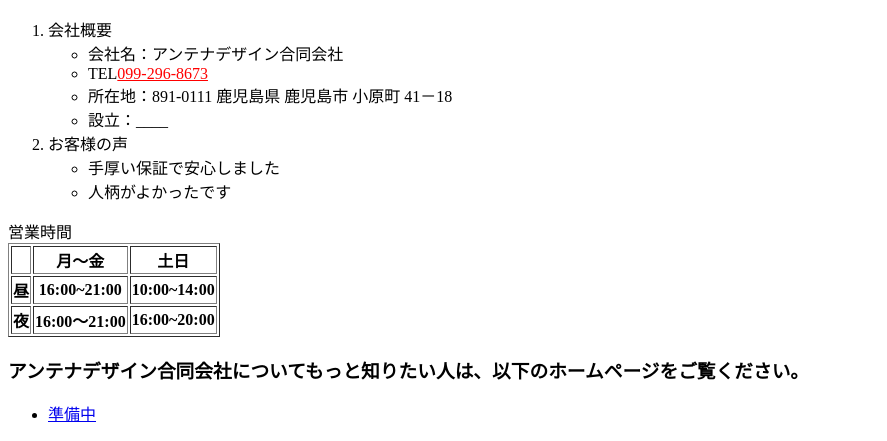
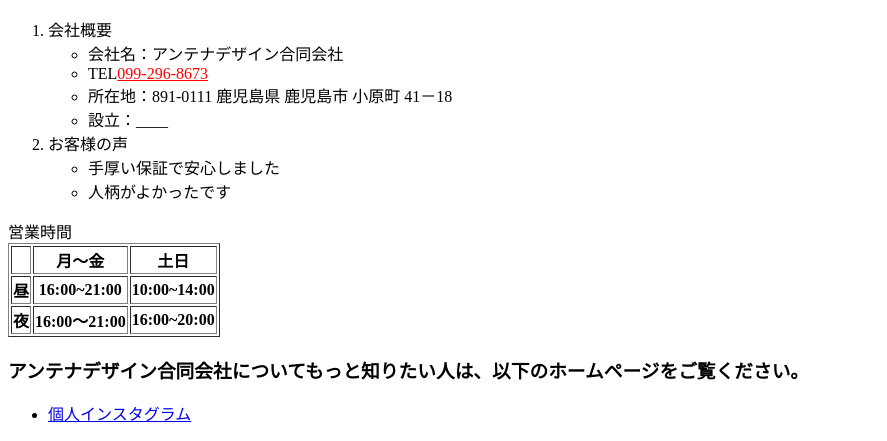
Before and after one commit to AntennaDesign/Antenna-Design, a plain HTML site: page index.html in a window 1280 px wide. Shown: the part 588-1029 px from the top of the page, without its empty margins (0-887 px from the left). Drawn offline with Linux system fonts and the light colour scheme.

Commit message:
Update index.html

```diff
--- a/index.html
+++ b/index.html
@@ -48,7 +48,7 @@
 
 <h3>アンテナデザイン合同会社についてもっと知りたい人は、以下のホームページをご覧ください。</h3>
 <ul>
-<li><a href="https://www.instagram.com/matumuraakiraa/?hl=ja">準備中</a></li>
+<li><a href="https://www.instagram.com/matumuraakiraa/?hl=ja">個人インスタグラム</a></li>
 </ul>
 </body>
 
```
